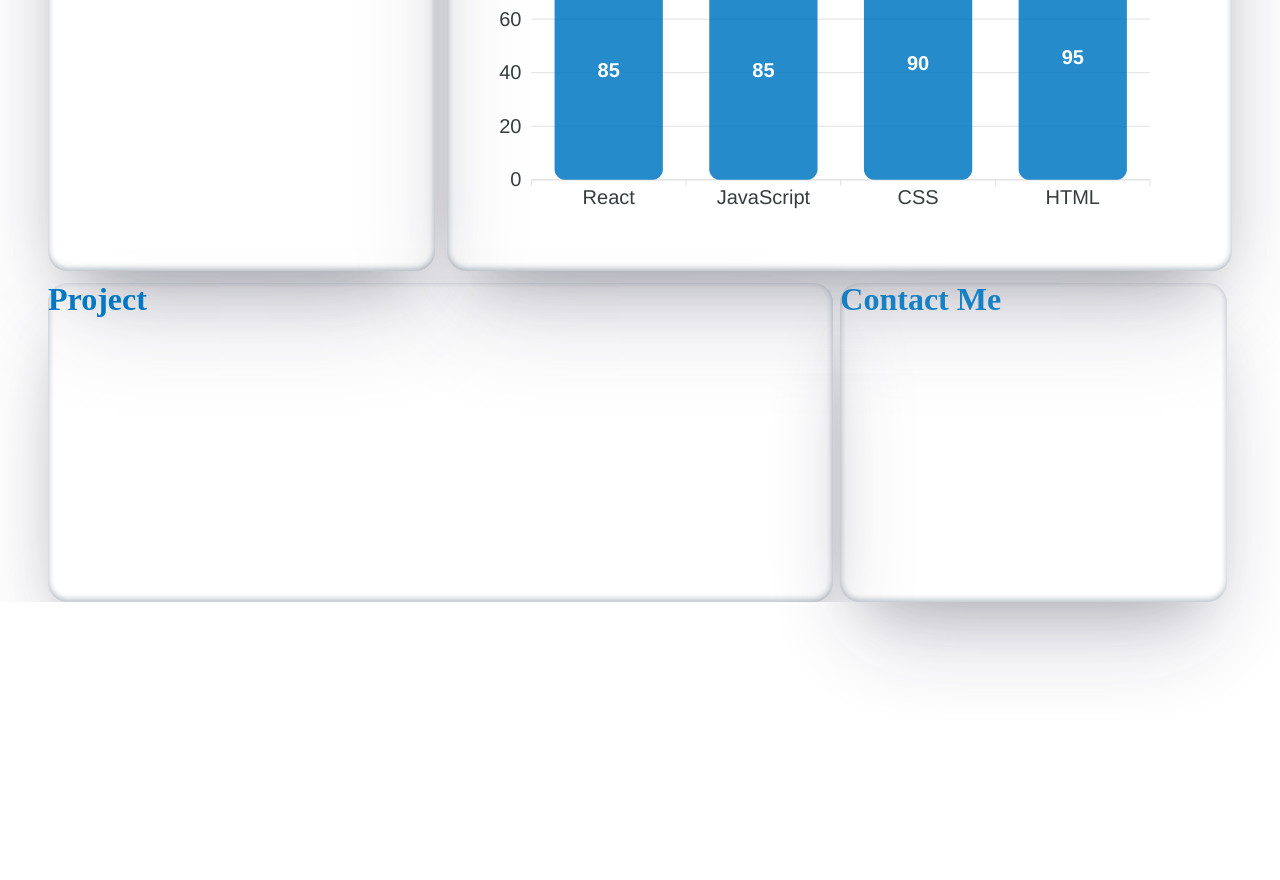
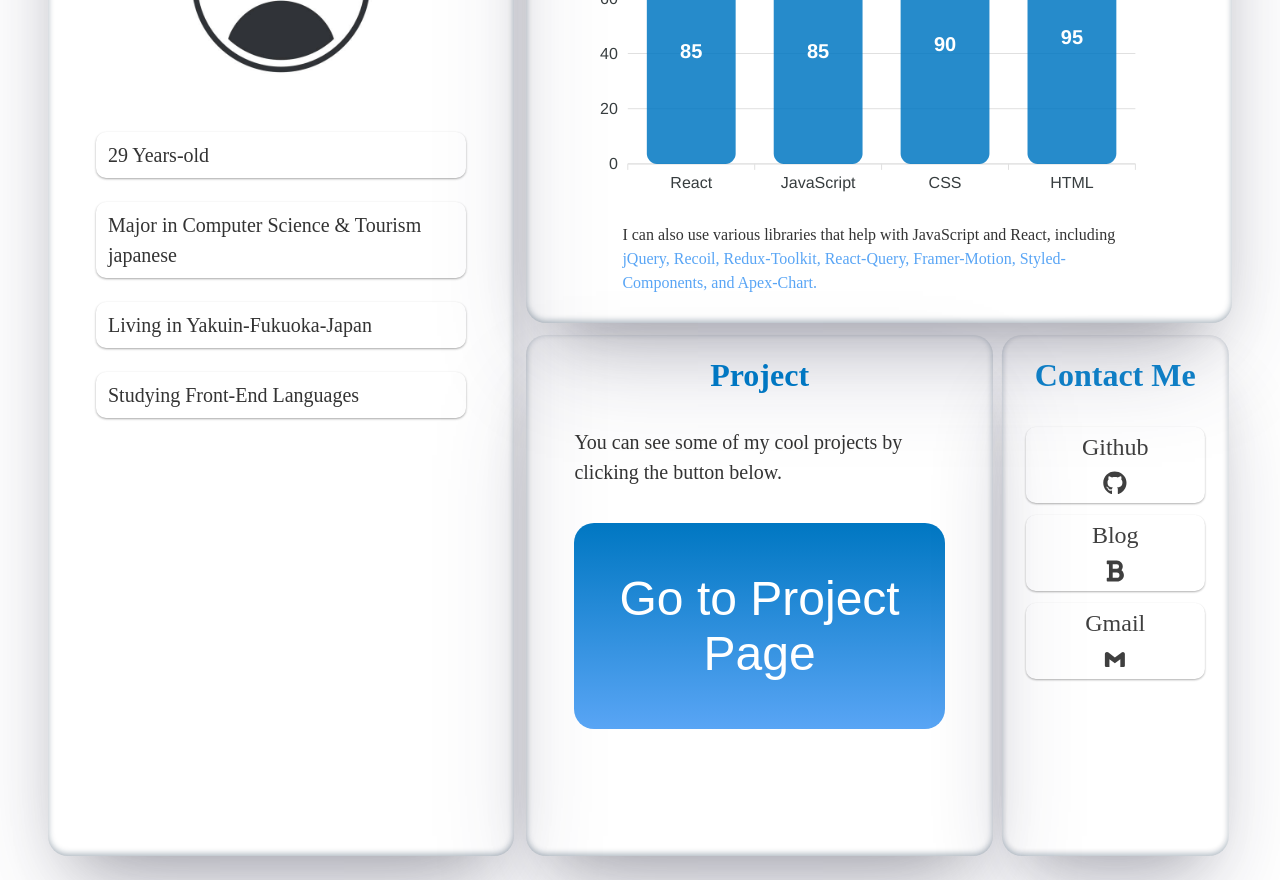
Before and after one commit to mediumryan/portfolio, a React (Create React App) app: page / in a window 1280 px wide. Shown: the part 320-1200 px from the top of the page. Before the commit the page ends 922 px from the top, so only its background shows below. Built offline with nearby package versions, Linux system fonts and the light colour scheme; a web font is replaced by a local one.

Commit message:
[Update] Home Page is Done --- Need to build Project Page

```diff
--- a/package.json
+++ b/package.json
@@ -12,7 +12,7 @@
     "react": "^18.2.0",
     "react-apexcharts": "^1.4.1",
     "react-dom": "^18.2.0",
-    "react-icons": "^4.9.0",
+    "react-icons": "^4.10.1",
     "react-router-dom": "6.4",
     "react-scripts": "5.0.1",
     "react-scroll": "^1.8.9",
--- a/src/App.js
+++ b/src/App.js
@@ -2,30 +2,18 @@ import { useRecoilState } from 'recoil';
 import './css/index.css';
 import { projects } from './Data/atom';
 import { styled } from 'styled-components';
-import Greeting from './Components/Greeting';
-import Intro from './Components/Intro';
-import Skills from './Components/Skills';
-import Project from './Components/Project';
-import Contact from './Components/Contact';
-// import components
+import { Route, Routes } from 'react-router-dom';
+import Home from './Pages/Home';
+import Projects from './Pages/Projects';
 
 // style-components
 const MainWrapper = styled.div`
     background-color: var(--bg-100);
     color: var(--text-100);
-    height: 100vh;
+    height: 150vh;
     display: flex;
     flex-direction: column;
     padding: 24px 48px;
-`;
-
-const Grid = styled.div`
-    height: 100%;
-    margin-top: 48px;
-    display: grid;
-    grid-template-columns: repeat(3, 1fr);
-    grid-template-rows: repeat(2, 1fr);
-    grid-gap: 12px;
 `;
 
 function App() {
@@ -33,13 +21,10 @@ function App() {
 
     return (
         <MainWrapper>
-            <Greeting />
-            <Grid>
-                <Intro />
-                <Skills />
-                <Project />
-                <Contact />
-            </Grid>
+            <Routes>
+                <Route path="/" element={<Home />} />
+                <Route path="/projects" element={<Projects />} />
+            </Routes>
         </MainWrapper>
     );
 }
--- a/src/Components/Contact.jsx
+++ b/src/Components/Contact.jsx
@@ -1,14 +1,47 @@
 import { motion } from 'framer-motion';
 import { styled } from 'styled-components';
 import { Title } from './Intro';
-
+import { FaBold, FaGithub } from 'react-icons/fa';
+import { BiLogoGmail } from 'react-icons/bi';
 // styled-components
 const ContactWrapper = styled(motion.div)`
-    grid-area: 2 / 3 / 3 / 4;
+    grid-area: 3 / 5 / 5 / 6;
     border-radius: 20px;
     box-shadow: rgba(50, 50, 93, 0.25) 0px 50px 100px -20px,
         rgba(0, 0, 0, 0.3) 0px 30px 60px -30px,
         rgba(10, 37, 64, 0.35) 0px -2px 6px 0px inset;
+    display: flex;
+    flex-direction: column;
+    align-items: center;
+    padding: 24px;
+`;
+
+const ContactItemBox = styled.div`
+    width: 100%;
+    margin-top: 24px;
+`;
+
+const ContactItem = styled(motion.a)`
+    width: 100%;
+    display: flex;
+    flex-direction: column;
+    align-items: center;
+    font-size: 24px;
+    padding: 8px 12px;
+    margin: 12px 0;
+    border-radius: 10px;
+    color: var(--text-100);
+    box-shadow: rgba(0, 0, 0, 0.12) 0px 1px 3px, rgba(0, 0, 0, 0.24) 0px 1px 2px;
+    transform-origin: left center;
+    transition: 300ms all;
+    cursor: pointer;
+    span {
+        margin-bottom: 12px;
+    }
+    &:hover {
+        background-color: var(--primary-100);
+        color: var(--bg-100);
+    }
 `;
 
 // variants
@@ -27,7 +60,32 @@ const contact_wrapper_variants = {
     },
 };
 
+const contact_item_variants = {
+    initial: {
+        scale: 0,
+    },
+    animate: {
+        scale: 1,
+        transition: {
+            duration: 0.3,
+            delay: 5,
+        },
+    },
+};
+
 export default function Contact() {
+    const copyToClipboard = () => {
+        const email = 'straightwind0726@gmail.com';
+        navigator.clipboard
+            .writeText(email)
+            .then(() => {
+                alert('이메일 주소가 복사되었습니다: ' + email);
+            })
+            .catch((err) => {
+                console.error('복사 실패: ', err);
+            });
+    };
+
     return (
         <ContactWrapper
             variants={contact_wrapper_variants}
@@ -35,6 +93,37 @@ export default function Contact() {
             animate="animate"
         >
             <Title>Contact Me</Title>
+            <ContactItemBox>
+                <ContactItem
+                    variants={contact_item_variants}
+                    initial="initial"
+                    animate="animate"
+                    href="https://github.com/mediumryan"
+                    target="blank"
+                >
+                    <span>Github</span>
+                    <FaGithub />
+                </ContactItem>
+                <ContactItem
+                    variants={contact_item_variants}
+                    initial="initial"
+                    animate="animate"
+                    href="https://medium-ryan.tistory.com/"
+                    target="blank"
+                >
+                    <span>Blog</span>
+                    <FaBold />
+                </ContactItem>
+                <ContactItem
+                    variants={contact_item_variants}
+                    initial="initial"
+                    animate="animate"
+                    onClick={copyToClipboard}
+                >
+                    <span>Gmail</span>
+                    <BiLogoGmail />
+                </ContactItem>
+            </ContactItemBox>
         </ContactWrapper>
     );
 }
--- /dev/null
+++ b/src/Components/GoProject.jsx
@@ -0,0 +1,76 @@
+import { motion } from 'framer-motion';
+import { styled } from 'styled-components';
+import { Title } from './Intro';
+import { useNavigate } from 'react-router-dom';
+
+// styled-components
+const ProjectWrapper = styled(motion.div)`
+    grid-area: 3 / 3 / 5 / 5;
+    border-radius: 20px;
+    box-shadow: rgba(50, 50, 93, 0.25) 0px 50px 100px -20px,
+        rgba(0, 0, 0, 0.3) 0px 30px 60px -30px,
+        rgba(10, 37, 64, 0.35) 0px -2px 6px 0px inset;
+    padding: 24px 48px;
+    display: flex;
+    flex-direction: column;
+    align-items: center;
+`;
+
+const ProjectDescription = styled.p`
+    line-height: 1.5;
+    font-size: 20px;
+    margin: 36px 0;
+`;
+
+const ProjectBtn = styled.button`
+    color: var(--bg-100);
+    background: linear-gradient(var(--primary-100), var(--primary-200));
+    font-size: 48px;
+    border-radius: 20px;
+    padding: 48px 12px;
+    transition: 300ms all;
+    &:hover {
+        opacity: 0.77;
+        transform: scale(1.05);
+    }
+`;
+// variants
+const project_wrapper_variants = {
+    initial: {
+        y: -50,
+        opacity: 0,
+    },
+    animate: {
+        y: 0,
+        opacity: 1,
+        transition: {
+            duration: 2,
+            delay: 3,
+        },
+    },
+};
+
+export default function Project() {
+    const navigate = useNavigate();
+
+    return (
+        <ProjectWrapper
+            variants={project_wrapper_variants}
+            initial="initial"
+            animate="animate"
+        >
+            <Title>Project</Title>
+            <ProjectDescription>
+                You can see some of my cool projects by clicking the button
+                below.
+            </ProjectDescription>
+            <ProjectBtn
+                onClick={() => {
+                    navigate('/projects');
+                }}
+            >
+                Go to Project Page
+            </ProjectBtn>
+        </ProjectWrapper>
+    );
+}
--- a/src/Components/Intro.jsx
+++ b/src/Components/Intro.jsx
@@ -1,9 +1,10 @@
 import { motion } from 'framer-motion';
 import { styled } from 'styled-components';
+import avatar from './../images/avatar.jpeg';
 
 // styled-components
 const IntroWrapper = styled(motion.div)`
-    grid-area: 1 / 1 / 2 / 2;
+    grid-area: 1 / 1 / 5 / 3;
     border-radius: 20px;
     box-shadow: rgba(50, 50, 93, 0.25) 0px 50px 100px -20px,
         rgba(0, 0, 0, 0.3) 0px 30px 60px -30px,
@@ -11,17 +12,33 @@ const IntroWrapper = styled(motion.div)`
     display: flex;
     flex-direction: column;
     align-items: center;
-    padding: 24px 12px;
+    padding: 24px 48px;
 `;
 
 export const Title = styled.h2`
     font-size: 32px;
     font-weight: 600;
-    margin-bottom: 24px;
     color: var(--primary-100);
 `;
 
-const IntroContent = styled.div``;
+const Avatar = styled.img`
+    width: 250px;
+    height: 250px;
+    border-radius: 50%;
+`;
+
+const IntroContent = styled.div`
+    margin-top: 24px;
+    p {
+        font-size: 20px;
+        margin-bottom: 24px;
+        line-height: 1.5;
+        padding: 8px 12px;
+        border-radius: 10px;
+        box-shadow: rgba(0, 0, 0, 0.12) 0px 1px 3px,
+            rgba(0, 0, 0, 0.24) 0px 1px 2px;
+    }
+`;
 
 // variants
 const intro_wrapper_variants = {
@@ -47,6 +64,7 @@ export default function Intro() {
             animate="animate"
         >
             <Title>I'm</Title>
+            <Avatar src={avatar} alt="This is me" />
             <IntroContent>
                 <p>29 Years-old</p>
                 <p>Major in Computer Science & Tourism japanese</p>
--- a/src/Components/Project.jsx
+++ /dev/null
@@ -1,39 +0,0 @@
-import { motion } from 'framer-motion';
-import { styled } from 'styled-components';
-import { Title } from './Intro';
-
-// styled-components
-const ProjectWrapper = styled(motion.div)`
-    grid-area: 2 / 1 / 3 / 3;
-    border-radius: 20px;
-    box-shadow: rgba(50, 50, 93, 0.25) 0px 50px 100px -20px,
-        rgba(0, 0, 0, 0.3) 0px 30px 60px -30px,
-        rgba(10, 37, 64, 0.35) 0px -2px 6px 0px inset;
-`;
-// variants
-const project_wrapper_variants = {
-    initial: {
-        y: -50,
-        opacity: 0,
-    },
-    animate: {
-        y: 0,
-        opacity: 1,
-        transition: {
-            duration: 2,
-            delay: 3,
-        },
-    },
-};
-
-export default function Project() {
-    return (
-        <ProjectWrapper
-            variants={project_wrapper_variants}
-            initial="initial"
-            animate="animate"
-        >
-            <Title>Project</Title>
-        </ProjectWrapper>
-    );
-}
--- a/src/Components/Skills.jsx
+++ b/src/Components/Skills.jsx
@@ -5,14 +5,23 @@ import Chart from 'react-apexcharts';
 
 // styled-components
 const SkillsWrapper = styled(motion.div)`
-    grid-area: 1 / 2 / 2 / 4;
+    grid-area: 1 / 3 / 3 / 6;
     border-radius: 20px;
     box-shadow: rgba(50, 50, 93, 0.25) 0px 50px 100px -20px,
         rgba(0, 0, 0, 0.3) 0px 30px 60px -30px,
         rgba(10, 37, 64, 0.35) 0px -2px 6px 0px inset;
-    padding: 24px;
+    display: flex;
+    flex-direction: column;
+    align-items: center;
+    padding: 24px 48px;
 `;
-
+const SkillOther = styled.div`
+    padding: 0 48px;
+    line-height: 1.5;
+    span {
+        color: var(--primary-200);
+    }
+`;
 // variants
 const skill_wrapper_variants = {
     initial: {
@@ -36,8 +45,9 @@ export default function Skills() {
             initial="initial"
             animate="animate"
         >
-            <Title style={{ textAlign: 'center' }}>Skills</Title>
+            <Title>Skills</Title>
             <Chart
+                style={{ width: '100%' }}
                 type="bar"
                 height={350}
                 series={[
@@ -62,7 +72,7 @@ export default function Skills() {
                     xaxis: {
                         labels: {
                             style: {
-                                fontSize: '20px',
+                                fontSize: '16px',
                             },
                         },
                         categories: ['React', 'JavaScript', 'CSS', 'HTML'],
@@ -70,16 +80,24 @@ export default function Skills() {
                     yaxis: {
                         labels: {
                             style: {
-                                fontSize: '20px',
+                                fontSize: '16px',
                             },
                         },
                     },
                     colors: ['#0077c2'],
-                    toolbar: {
-                        show: false,
+                    tooltip: {
+                        enabled: false,
                     },
                 }}
             />
+            <SkillOther>
+                I can also use various libraries that help with JavaScript and
+                React, including{' '}
+                <span>
+                    jQuery, Recoil, Redux-Toolkit, React-Query, Framer-Motion,
+                    Styled-Components, and Apex-Chart.
+                </span>
+            </SkillOther>
         </SkillsWrapper>
     );
 }
--- /dev/null
+++ b/src/Pages/Home.jsx
@@ -0,0 +1,29 @@
+import React from 'react';
+import Greeting from '../Components/Greeting';
+import { styled } from 'styled-components';
+import Intro from '../Components/Intro';
+import Skills from '../Components/Skills';
+import GoProject from '../Components/GoProject';
+import Contact from '../Components/Contact';
+
+const Grid = styled.div`
+    height: 100%;
+    margin-top: 48px;
+    display: grid;
+    grid-template-columns: repeat(5, 1fr);
+    grid-template-rows: repeat(4, 1fr);
+    grid-gap: 12px;
+`;
+export default function Home() {
+    return (
+        <>
+            <Greeting />
+            <Grid>
+                <Intro />
+                <Skills />
+                <GoProject />
+                <Contact />
+            </Grid>
+        </>
+    );
+}
--- /dev/null
+++ b/src/Pages/Projects.jsx
@@ -0,0 +1,5 @@
+import React from 'react';
+
+export default function Projects() {
+    return <div>Projects</div>;
+}
--- a/src/css/reset.css
+++ b/src/css/reset.css
@@ -131,3 +131,12 @@ table {
 a {
     text-decoration: none;
 }
+* {
+    box-sizing: border-box;
+}
+button {
+    background: none;
+    outline: none;
+    border: none;
+    cursor: pointer;
+}
```
Also changed, not shown: src/images/avatar.jpeg (added), 1 other file (tests, documents, lock files or other folders).
